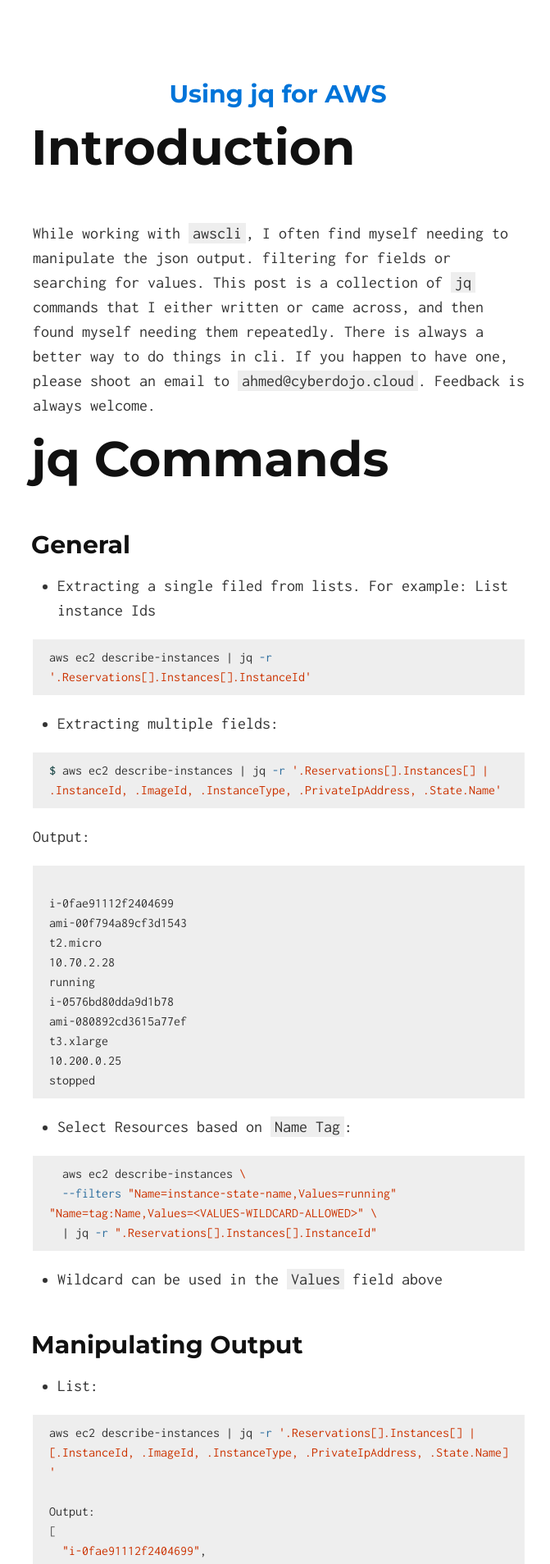
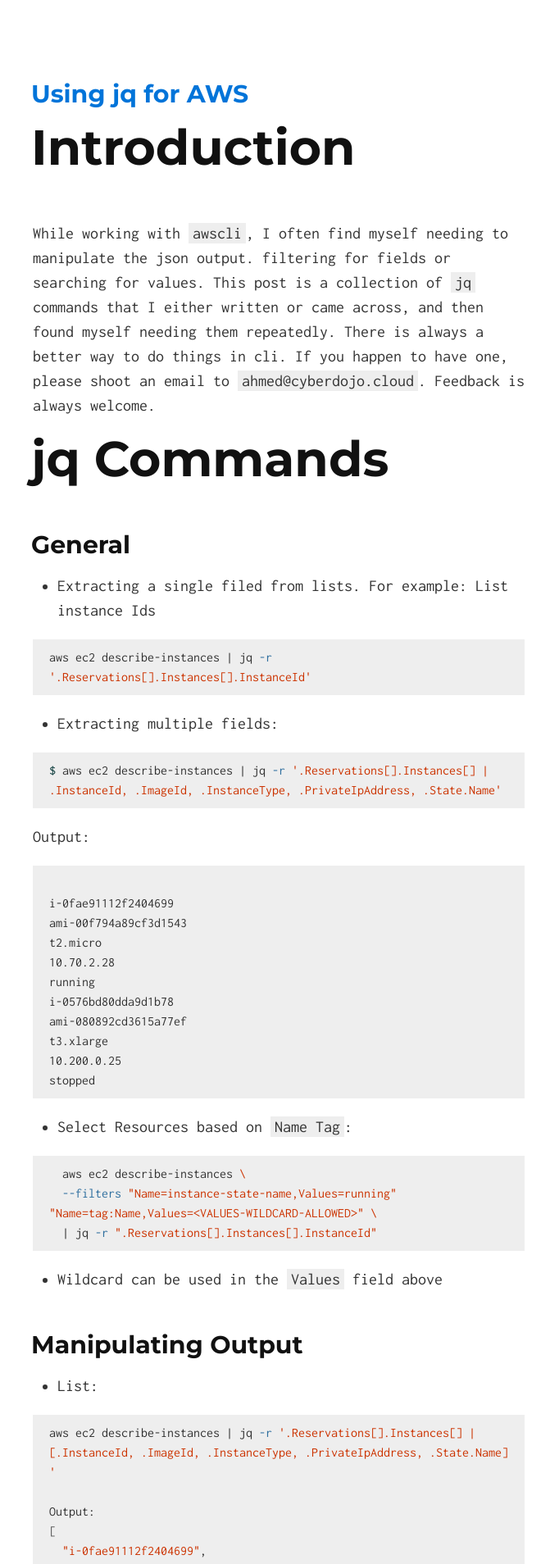
Before and after one commit to Ahmed-AG/cyberdojo-page, a Jekyll site: the page built from read/2022-07-23-jq-for-AWS.md, in a window 1280 px wide. Shown: the top 1908 px of the page at 82% size, without its empty margins (300-971 px from the left). Built offline with Jekyll 4.4.1, drawn with Linux system fonts in a browser that asks for light colours.

Commit message:
jq for AWS

```diff
--- a/_layouts/reads.html
+++ b/_layouts/reads.html
@@ -12,7 +12,7 @@
 </head>
 <body>
   <div class="container">
-    <h2 style="text-align: center;"><a href="./">{{ page.title }}</a></h2>
+    <h2 style="text-align: left;"><a href="./">{{ page.title }}</a></h2>
     {{ content }}
   </div>
 {% include scripts.html %}
```
